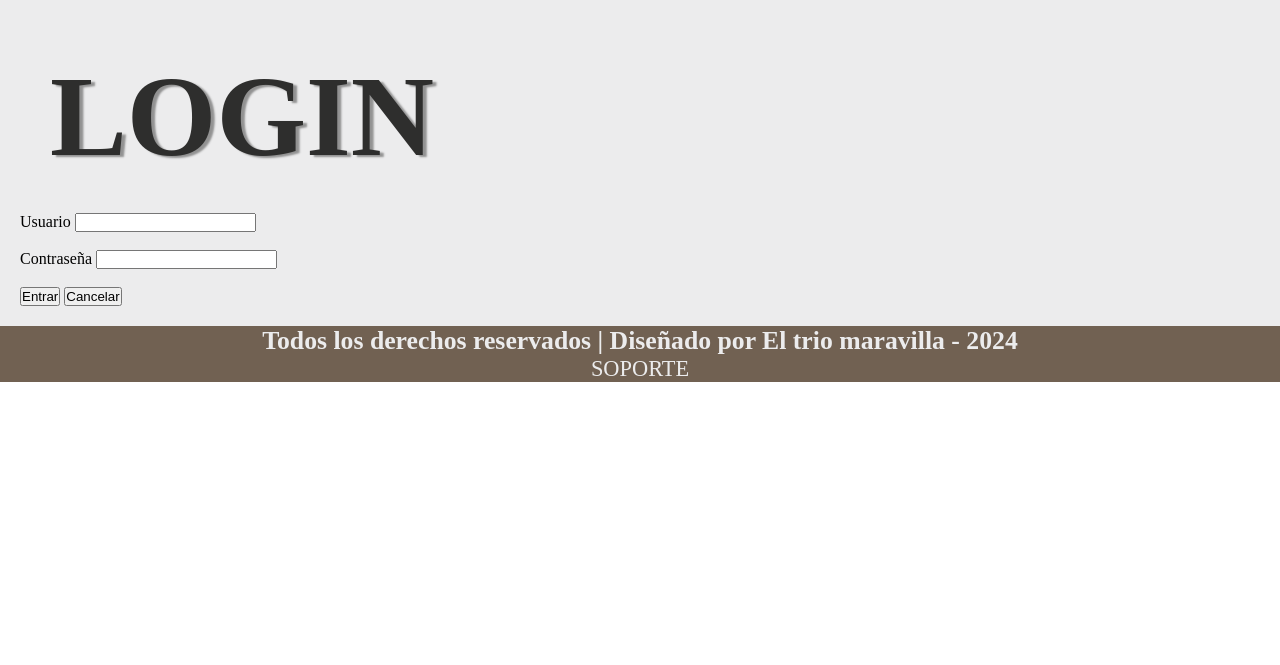
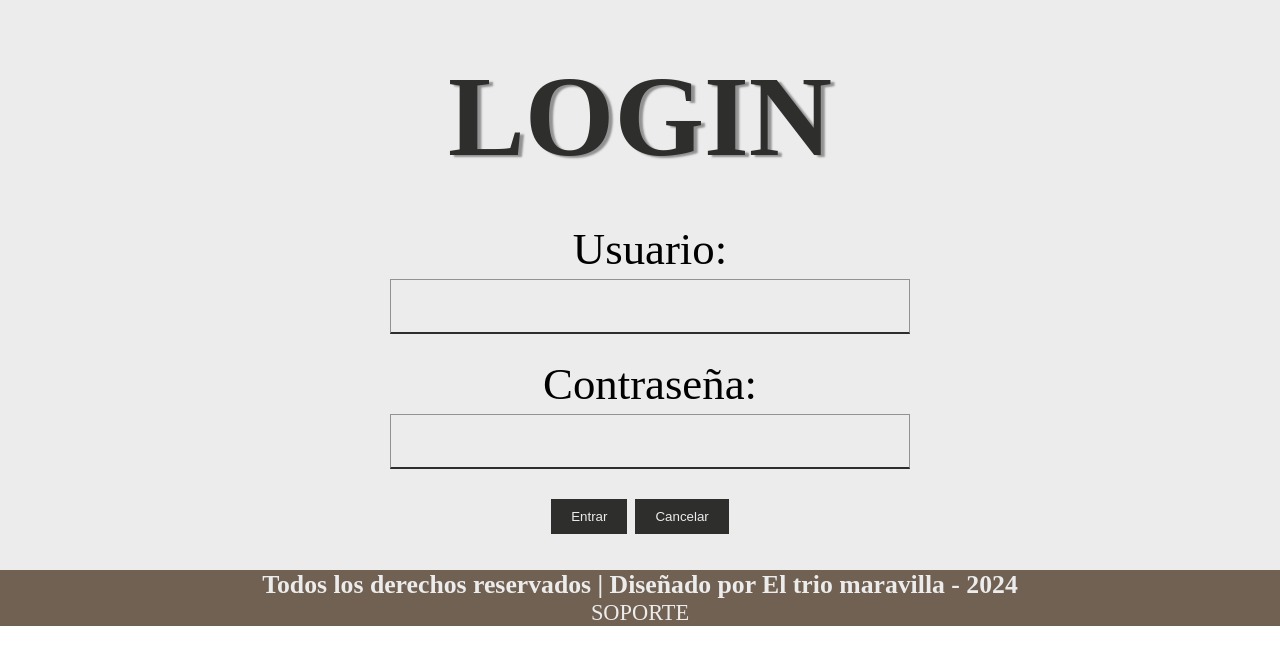
Before and after one commit to na7ux/CodoACodo, a Python web app: template template/login.html in a window 1280 px wide. Shown: the part 65-730 px from the top of the page. Run offline with Jinja, Linux system fonts and the light colour scheme; the template is opened without the code that fills it, so the values that code supplies are empty.

Commit message:
Refactorizacion formularios: contacto, login, registro, soporte

```diff
--- a/static/css/style.css
+++ b/static/css/style.css
@@ -24,6 +24,88 @@ h2{
 
 .text-centered{
     text-align: center;
+}
+
+.form{
+    display: flex;
+    flex-direction: column;
+    justify-content: center;
+}
+
+.fields{
+    display: inherit;
+    flex-direction: column;
+    width: 100%;
+    margin: 10px;
+}
+
+.buttons{
+    display: inherit;
+    justify-content: center;
+    margin: 10px;
+}
+
+.fields input[type=text], input[type=tel], input[type=email],
+    input[type=password], textarea{
+    font-size: 3vw;
+    background-color: var(--white);
+    border: none;
+    border: 1px solid var(--grey);
+    border-bottom: 2px solid var(--black);
+    padding: 4px 2px;
+    margin: 4px 0;
+    box-sizing: border-box;
+    resize: none;
+}
+
+.fields input[type=text]:focus, input[type=tel]:focus, input[type=email]:focus,
+    input[type=email]:focus, textarea:focus{
+    border: 5px solid var(--darkBrown);
+}
+
+.fields input[type=radio], input[radio]:checked{
+    margin: 4px 0;
+    padding: 4px 2px;
+}
+
+.buttons input[type="button"], input[type=submit], input[type=reset]{
+    cursor: pointer;
+    border: none;
+    background-color: var(--black);
+    color: var(--white);
+    padding: 10px 20px;
+    margin: 6px 4px;
+    transition: .5s;
+}
+
+.buttons input[type="button"]:hover, input[type=submit]:hover, input[type=reset]:hover{
+    cursor: pointer;
+    border: 1px solid var(--black);
+    background-color: var(--white);
+    color: var(--black);
+    padding: 10px 20px;
+    margin: 6px 4px;
+    transition: .5s;
+}
+
+.fields label{
+    font-size: 3.5vw;
+}
+
+.profile-img{ /*contenedpr imagen de perfil sobremi.html*/
+    display: flex;
+    justify-content: center;
+}
+
+.profile-img img { /*imagen de perfil sobremi.html*/
+    padding: 5px;
+    width: 40%;
+}
+
+.section{ /*Contenedor de secciones*/
+    display:flex;
+    flex-direction: column;
+    align-items: center;
 }
 
 .text{
@@ -78,8 +160,6 @@ h2{
     "main"
     "sidebar"
     "footer";
-    column-gap:  2px;
-    row-gap: 2px;
     align-items: center;
 }
 
@@ -228,21 +308,6 @@ main{
     padding: 20px;
 }
 
-#about-me{ /*Contenedor seccion Sobre Mi - sobremi.html*/
-    display:flex;
-    flex-direction: column;
-    align-items: center;
-}
-
-.profile-img{
-    display: flex;
-    justify-content: center;
-}
-
-.profile-img img {
-    padding: 5px;
-    width: 40%;
-}
 
 /*FOOTER*/
 footer{
--- a/template/login.html
+++ b/template/login.html
@@ -20,18 +20,25 @@
             </div>
         </header>
         <main>
-            <h2>Login</h2>
+            <div class="section">
+                <h2>Login</h2>
             <form action="">
-                <label for="">Usuario</label>
-                <input type="">
-                <br>
-                <br>
-                <label for="">Contraseña</label>
-                <input type="password" name="" id="">
-                <br><br>
-                <input type="button" value="Entrar">
-                <input type="button" value="Cancelar">
+                <div class="form text-centered">
+                    <div class="fields">
+                        <label for="">Usuario:</label>
+                    <input type="text">
+                    </div>
+                    <div class="fields">
+                        <label for="">Contraseña:</label>
+                    <input type="password" name="" id="">
+                    </div>
+                    <div class="buttons">
+                        <input type="button" value="Entrar">
+                    <input type="button" value="Cancelar">
+                    </div>
+                </div>
             </form>
+            </div>
         </main>
         <footer class="text-centered">
             <div class="rights">
--- a/template/sobremi.html
+++ b/template/sobremi.html
@@ -38,7 +38,7 @@
             </nav>
         </div>
         <main>
-            <div id="about-me">
+            <div class="section">
                 <div>
                     <h2>Sobre Mi</h2>
                 </div>
```
Also changed, not shown: template/contacto.html (+27 -23 lines), template/registro.html (+39 -11 lines), template/soporte.html (+25 -18 lines).
